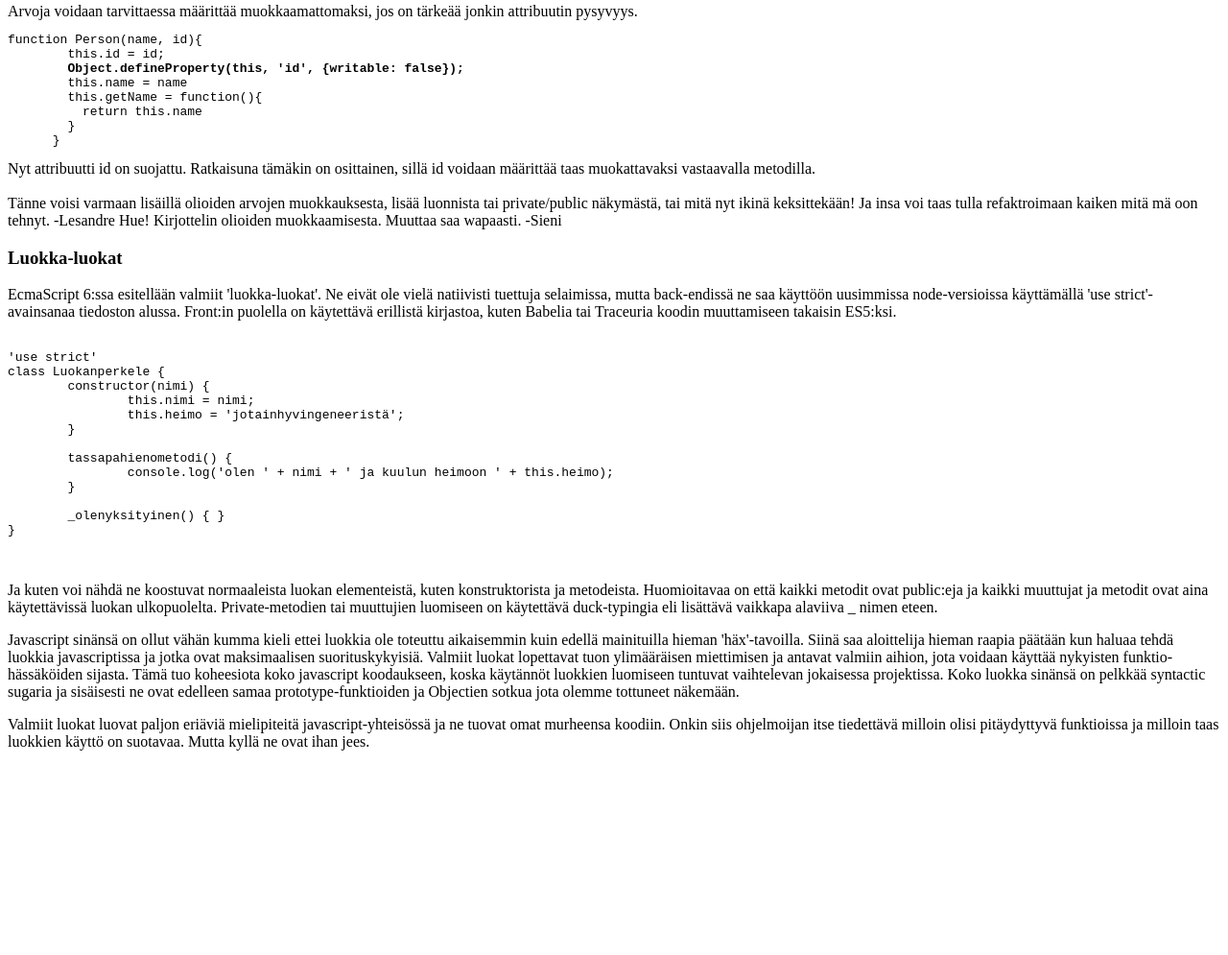
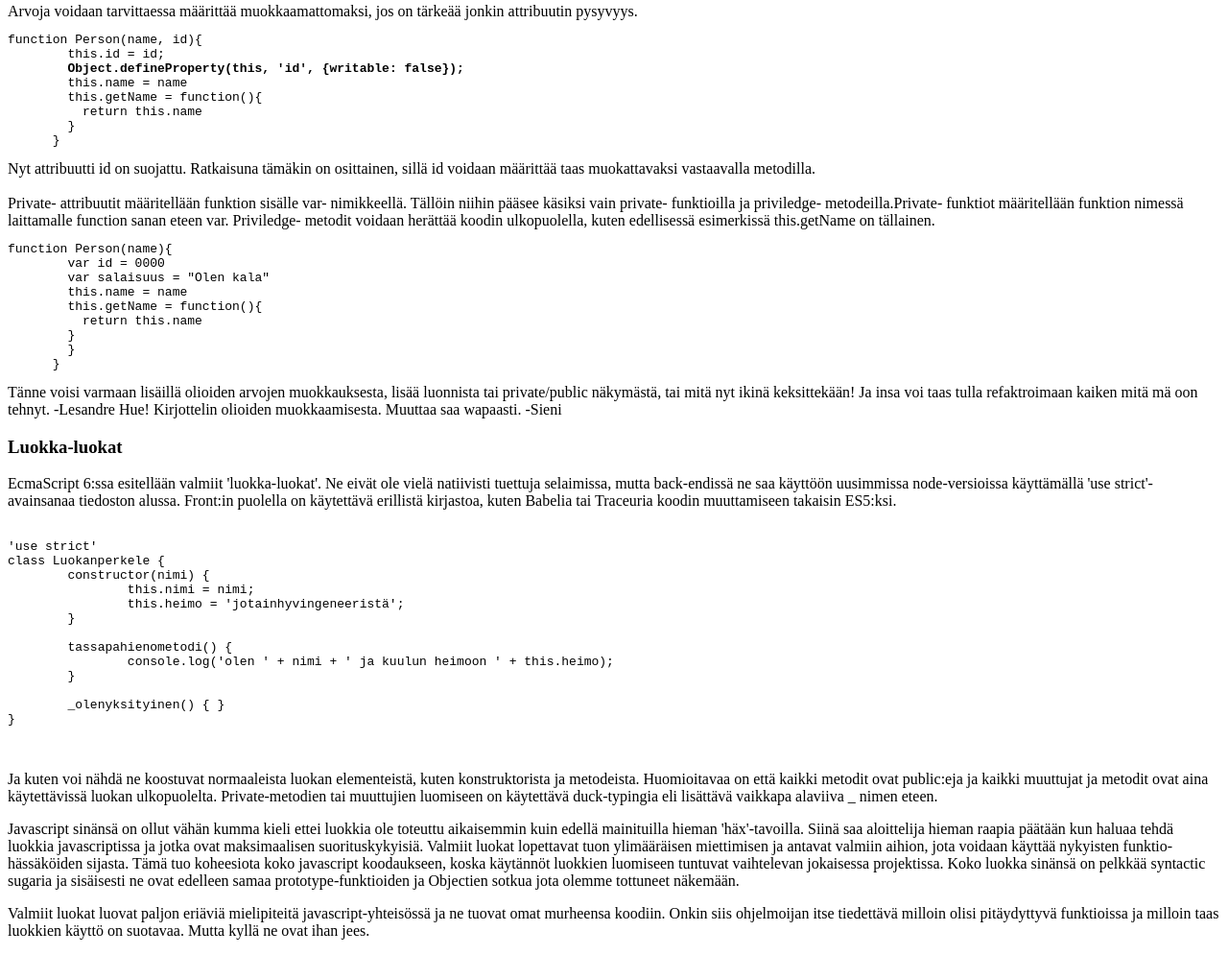
Before and after one commit to tixtixti/JStyhma, a website: page static/wk4.html in a window 1280 px wide. Shown: the part 1397-2392 px from the top of the page at 96% size. Before the commit the page ends 2195 px from the top, so only its background shows below. Drawn offline with Linux system fonts and the light colour scheme.

Commit message:
privacy- jutut lisätty

```diff
--- a/static/wk4.html
+++ b/static/wk4.html
@@ -109,6 +109,19 @@ Tämä lisää halutun ominaisuuden kaikkiin tällä konstruktorilla luotuihin o
     vastaavalla metodilla.
   </div>
   <br/>
+  <div>Private- attribuutit määritellään funktion sisälle var- nimikkeellä. Tällöin niihin pääsee käsiksi vain private- funktioilla
+  ja priviledge- metodeilla.Private- funktiot määritellään funktion nimessä laittamalle function sanan eteen var. Priviledge- metodit voidaan herättää
+  koodin ulkopuolella, kuten edellisessä esimerkissä this.getName on tällainen.</div>
+  <pre><code>function Person(name){
+        var id = 0000
+        var salaisuus = "Olen kala"
+        this.name = name
+        this.getName = function(){
+          return this.name
+        }
+        }
+      }</pre></code>
+
   <div>Tänne voisi varmaan lisäillä olioiden arvojen muokkauksesta, lisää luonnista
     tai private/public näkymästä, tai mitä nyt ikinä keksittekään! Ja insa voi taas tulla refaktroimaan
     kaiken mitä mä oon tehnyt.
```
